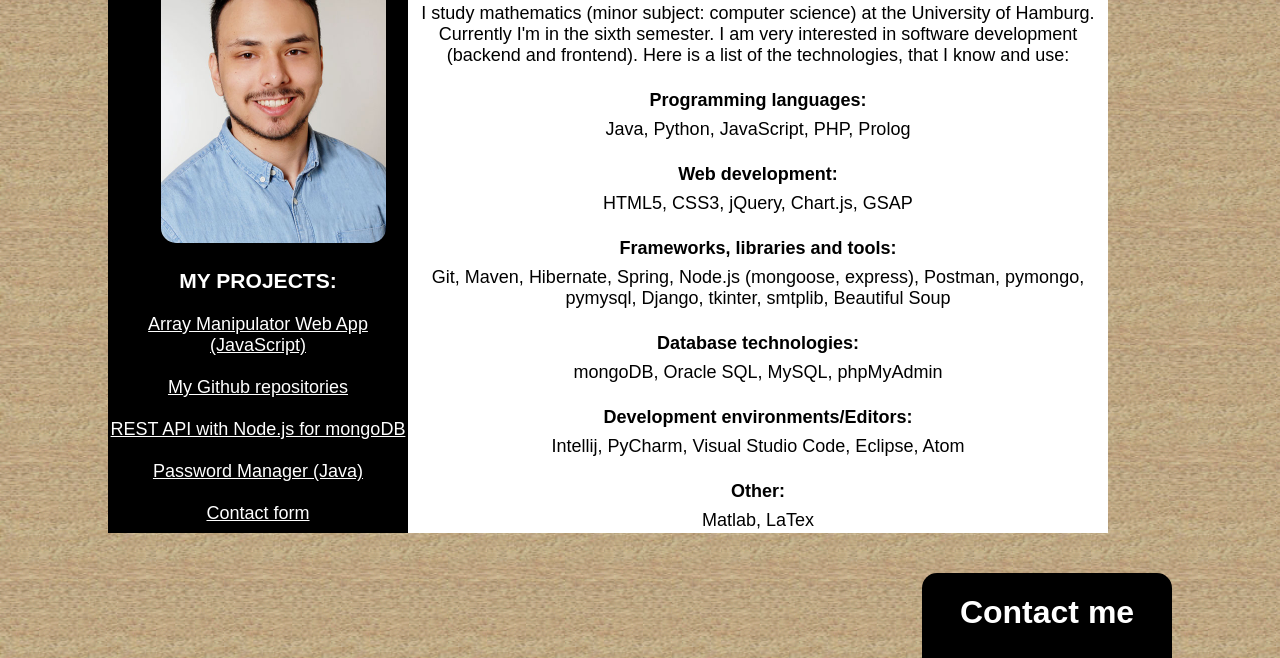
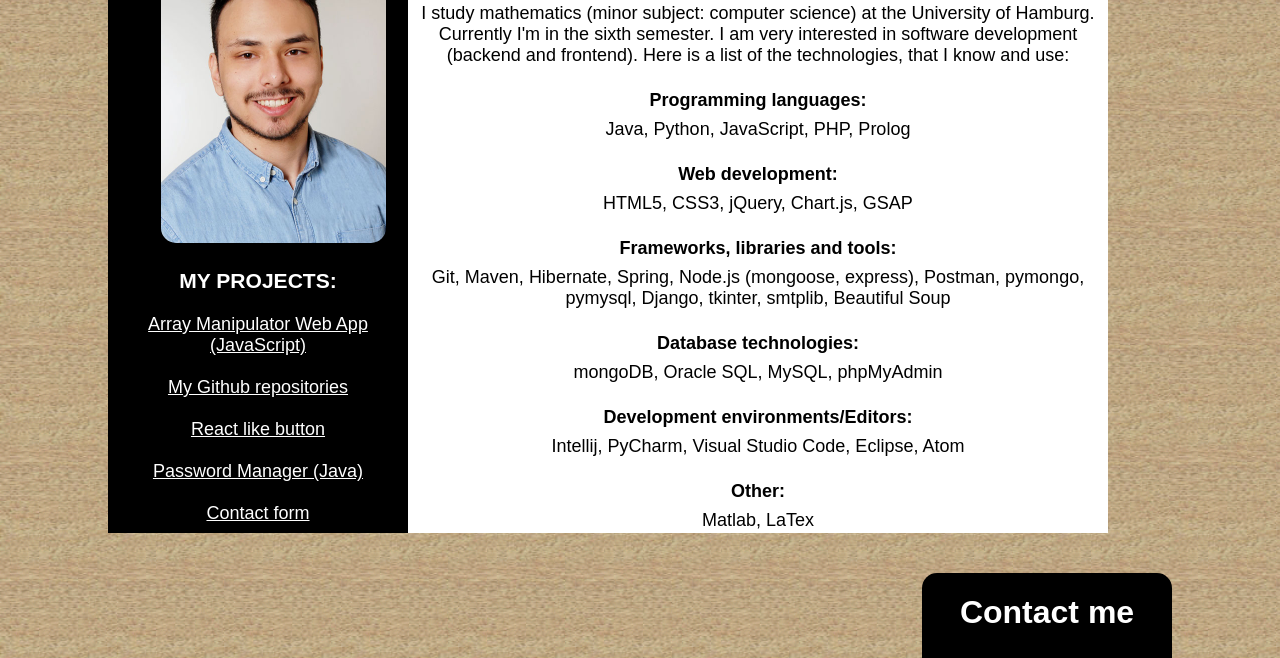
Before and after one commit to timohh97/Website-New, a plain HTML site: page index.html in a window 1280 px wide. Shown: the part 142-800 px from the top of the page. Drawn offline with nearby package versions, Linux system fonts and the light colour scheme; a script that the page names is missing.

Commit message:
Added link for react like button

```diff
--- a/index.html
+++ b/index.html
@@ -28,7 +28,7 @@
             <a href="https://github.com/timohh97?tab=repositories">My Github repositories</a>
             <br>
             <br>
-            <a href="https://github.com/timohh97/Web-API-with-Node.js-and-MongoDB-Atlas">REST API with Node.js for mongoDB</a>
+            <a href="https://tslikebutton.netlify.app/">React like button</a>
             <br>
             <br>
             <a href="https://github.com/timohh97/Java-Password-Manager-DOWNLOAD-">Password Manager (Java)</a>
```
